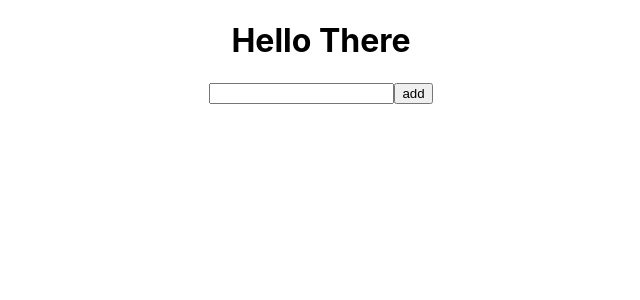
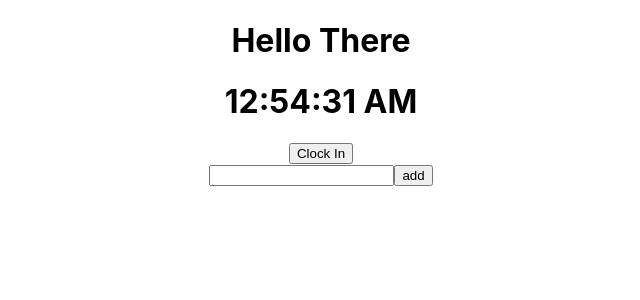
Before and after one commit to discotroop/TIC-front-end, a React (Create React App) app: page / in a window 1280 px wide. Shown: the top 300 px of the page, without its empty margins (319-959 px from the left). Built offline with nearby package versions, Linux system fonts and the light colour scheme.

Commit message:
punch in button now clock punch in and punch out time to localetimestring

```diff
--- a/src/App.js
+++ b/src/App.js
@@ -9,6 +9,45 @@ function NewLaader(props) {
        <p> {props.time} </p>
       </div>
   )
+}
+class Clock extends React.Component {
+  constructor(props) {
+    super(props);
+      this.state = {
+        In: "",
+        Out: "",
+        Total: "",
+        punchStatus: "Clock In"
+      }
+    }
+    handleClick() {
+      if (this.state.punchStatus === "Clock In") {
+        this.setState({
+          In: new Date().toLocaleTimeString(),
+          punchStatus: "Clock Out"
+        });
+        console.log(this.state.In);
+
+      } else if (this.state.punchStatus === "Clock Out") {
+        this.setState({
+          Out: new Date().toLocaleTimeString(),
+          punchStatus: "Clock In"
+        })
+        console.log(this.state.Out)
+      }
+    }
+
+    render() {
+      return (
+        <div>
+          <h1> {new Date().toLocaleTimeString()}</h1>
+          <p> {this.state.In} </p>
+          <p> {this.state.Out} </p>
+          <p> {this.state.Total} </p>
+          <button onClick={() => this.handleClick()}> {this.state.punchStatus} </button>
+        </div>
+      )
+    }
 }
 
 class Testing extends React.Component {
@@ -23,16 +62,12 @@ class Testing extends React.Component {
   }
   updateInput(e) {
     this.setState({newStatus: e.target.value})
-    console.log(this.state.newStatus)
   }
 
   handleClick(e) {
-    console.log(e.target.previousSibling.value)
     e.preventDefault();
-    console.log("clicked")
     let molly = this.state.newStatus;
     this.state.Laaders.createRung(molly);
-    console.log(this.state.Laaders.laader)
     e.target.previousSibling.value = "";
     this.setState({});
   }
@@ -55,6 +90,7 @@ class Testing extends React.Component {
     return (
       <div>
       <div>
+      <Clock></Clock>
       {this.drawLaaders()} </div>
       <form>
       <input type="text" id="text" onChange={(e) => { this.updateInput(e) }}></input>
```
